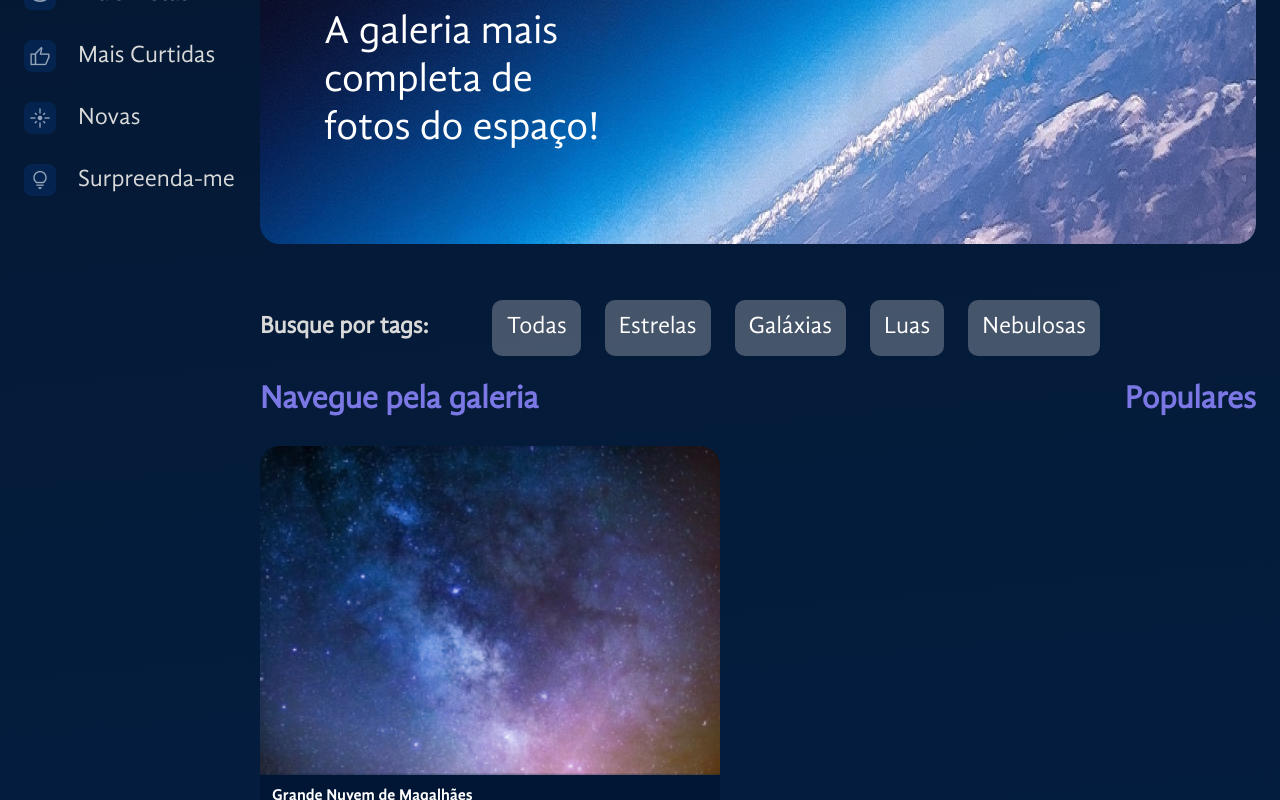
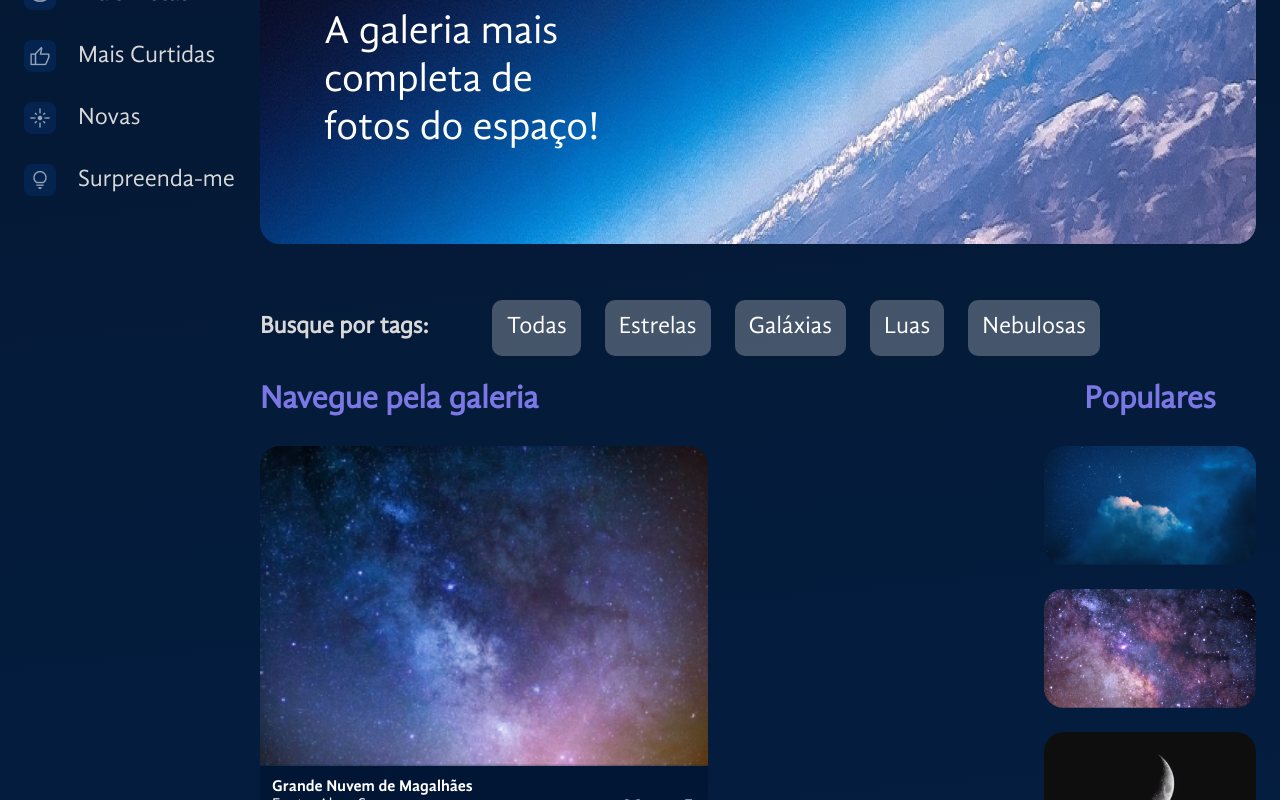
Before and after one commit to cMatheusBRibeiro/space-app, a React (Vite) app: page / in a window 1280 px wide. Shown: the part 300-1100 px from the top of the page. Built offline with nearby package versions, Linux system fonts and the light colour scheme.

Commit message:
#FEAT: Adicionado coluna de populares

```diff
--- a/src/componentes/Galeria/Imagem/index.jsx
+++ b/src/componentes/Galeria/Imagem/index.jsx
@@ -3,7 +3,7 @@
 import BotaoIcone from "../../BotaoIcone";
 
 const FigureEstilizada = styled.figure`
-    width: ${(props) => props.$expandida ? "90%" : "460px"};
+    width: ${(props) => props.$expandida ? "90%" : "448px"};
     max-width: 100%;
     margin: 0;
     display: flex;
--- /dev/null
+++ b/src/componentes/Galeria/Populares/fotos-populares.json
@@ -0,0 +1,27 @@
+[
+  {
+    "path": "/imagens/populares/foto-1.png",
+    "alt": "galáxia",
+    "id": 1
+  },
+  {
+    "path": "/imagens/populares/foto-2.png",
+    "alt": "lua",
+    "id": 2
+  },
+  {
+    "path": "/imagens/populares/foto-3.png",
+    "alt": "terra",
+    "id": 3
+  },
+  {
+    "path": "/imagens/populares/foto-4.png",
+    "alt": "nuvem",
+    "id": 4
+  },
+  {
+    "path": "/imagens/populares/foto-5.png",
+    "alt": "meteoro",
+    "id": 5
+  }
+]
--- a/src/componentes/Galeria/Populares/index.jsx
+++ b/src/componentes/Galeria/Populares/index.jsx
@@ -1,7 +1,41 @@
+import styled from "styled-components";
 import Titulo from "../../Titulo";
+import fotos from "./fotos-populares.json";
+
+const ColunaFotos = styled.section`
+    display: flex;
+    flex-direction: column;
+    gap: 24px;
+`;
+
+const Imagem = styled.img`
+    max-width: 212px;
+    border-radius: 20px;
+`;
+
+const Botao = styled.button`
+    background-color: transparent;
+    color: #fff;
+    border: 2px solid;
+    border-color: #C98CF1;
+    padding: 12px 20px;
+    font-size: 20px;
+    border-radius: 10px;
+    cursor: pointer;
+    width: 100%;
+    margin-top: 16px;
+`;
 
 const Populares = () => {
-    return <Titulo $alinhamento="center">Populares</Titulo>;
+    return (
+        <section>
+            <Titulo $alinhamento="center">Populares</Titulo>
+            <ColunaFotos>
+                {fotos.map((foto) => <Imagem src={foto.path} alt={foto.alt} key={foto.id} />)}
+            </ColunaFotos>
+            <Botao>Ver mais</Botao>
+        </section>
+    );
 }
 
 export default Populares;
--- a/src/componentes/Galeria/index.jsx
+++ b/src/componentes/Galeria/index.jsx
@@ -6,6 +6,7 @@
 
 const GaleriaContainer = styled.div`
     display: flex;
+    gap: 24px;
 `;
 
 const SecaoFluida = styled.section`
```
